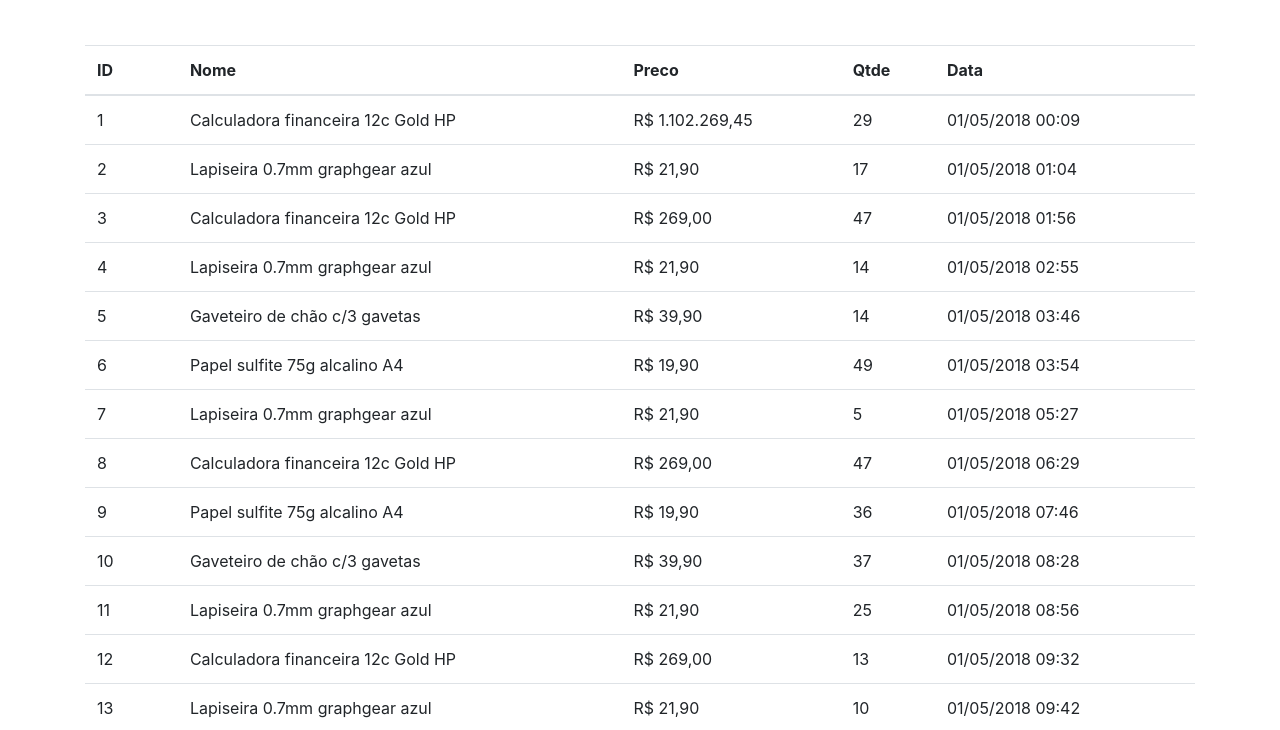
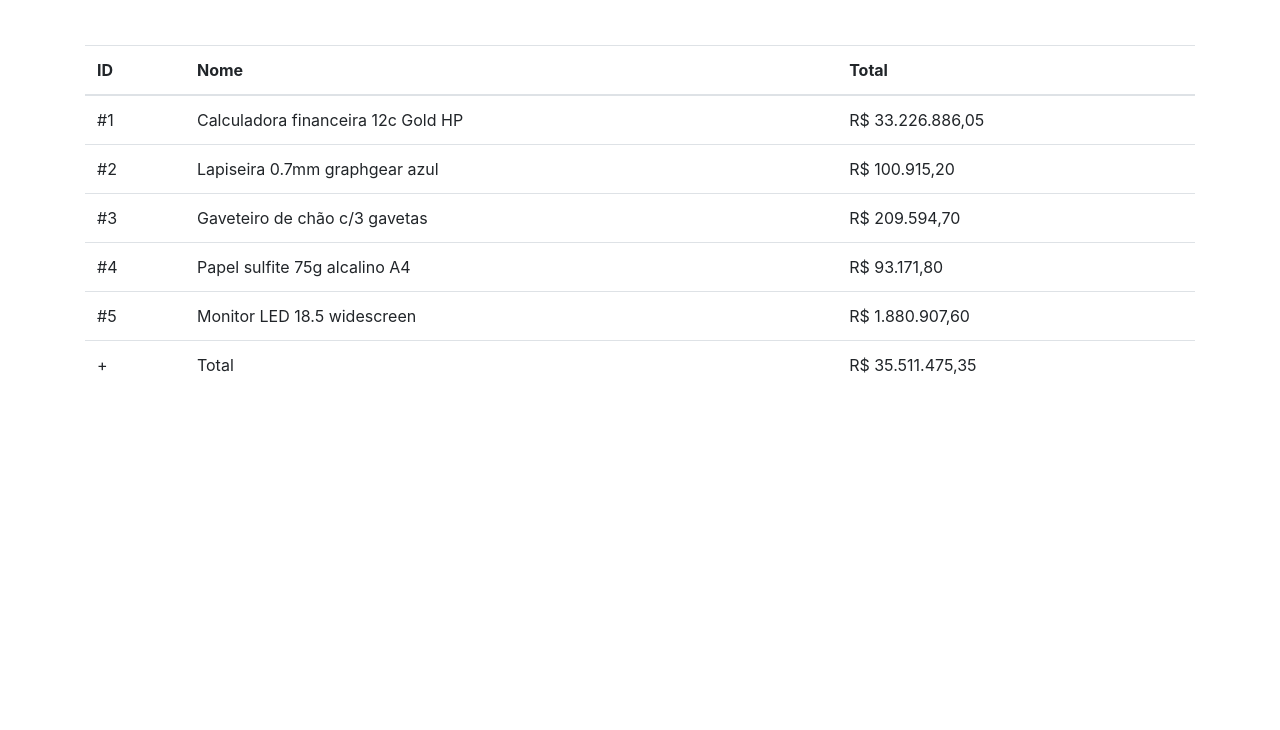
Before and after one commit to Alonso-007/projeto-vue, a website: page sales/index.html in a window 1280 px wide. Shown: the part 67-797 px from the top of the page. Drawn offline with Linux system fonts and the light colour scheme.

Commit message:
Realizando agrupamento de valores

```diff
--- a/sales/index.html
+++ b/sales/index.html
@@ -14,7 +14,7 @@
         <div class="container">
             <h1 class="mt-3">{{ title }}</h1>
 
-            <table class="mt-5 table">
+            <!-- <table class="mt-5 table">
                 <thead>
                     <tr>
                         <th>ID</th>
@@ -33,6 +33,30 @@
                         <td>{{ sale.date }}</td>
                     </tr>
                 </tbody>
+            </table> -->
+
+            <table class="mt-5 table" v-if="salesByProduct">
+                <thead>
+                    <tr>
+                        <th>ID</th>
+                        <th>Nome</th>
+                        <th>Total</th>
+                    </tr>
+                </thead>
+                <tbody>
+                    <tr v-for="(sale, index) in salesByProduct">
+                        <td>#{{ index + 1 }}</td>
+                        <td>{{ sale.name }}</td>
+                        <td v-money="'R$'">{{ sale.value }}</td>
+                    </tr>
+                </tbody>
+                <tfoot>
+                    <tr>
+                        <td>+</td>
+                        <td>Total</td>
+                        <td v-money="'R$'">{{ calculateTotal(salesByProduct) }}</td>
+                    </tr>
+                </tfoot>
             </table>
         </div>
     </div>
@@ -41,6 +65,7 @@
 
         Vue.directive("money", {
             //quando o item for inserido na dom
+            //o el vai ser o elemento e binding o valor passado
             inserted(el, binding) {
                 const amount = parseFloat(el.innerHTML).toFixed(2)
                                 .replace(".",",")
@@ -62,6 +87,31 @@
                         .then(resp => resp.json())
                         //.then(data => console.log(data));
                         .then(data => this.sales = data);
+                },
+                calculateTotal(sales) {
+                    if(!sales) return 0;
+
+                    return sales.reduce((total, sale) => total + sale.value, 0);
+                }
+            },
+            computed: {
+                salesByProduct() {
+                    if(!this.sales) return null;
+
+                    const salesByProduct = this.sales.reduce((grouped, sale) => {
+                        if (!grouped.hasOwnProperty(sale.name)) {
+                            grouped[sale.name] = {
+                                name: sale.name,
+                                value: sale.price * sale.qtde
+                            }
+                            return grouped;
+                        }
+
+                        grouped[sale.name].value += sale.price * sale.qtde;
+                        return grouped;
+                    }, {});
+
+                    return Object.values(salesByProduct);
                 }
             },
             mounted(){//chama quando a instancia estiver pronta
```
